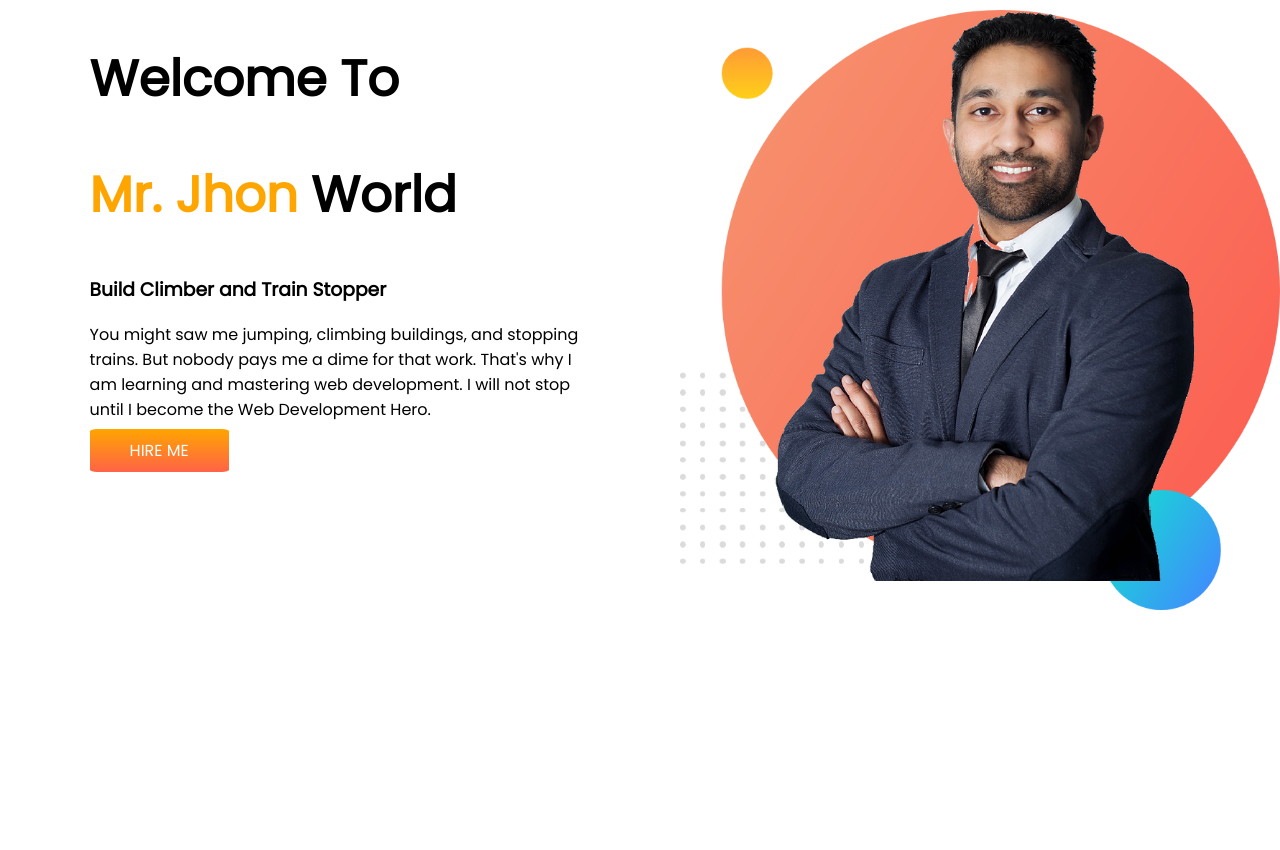
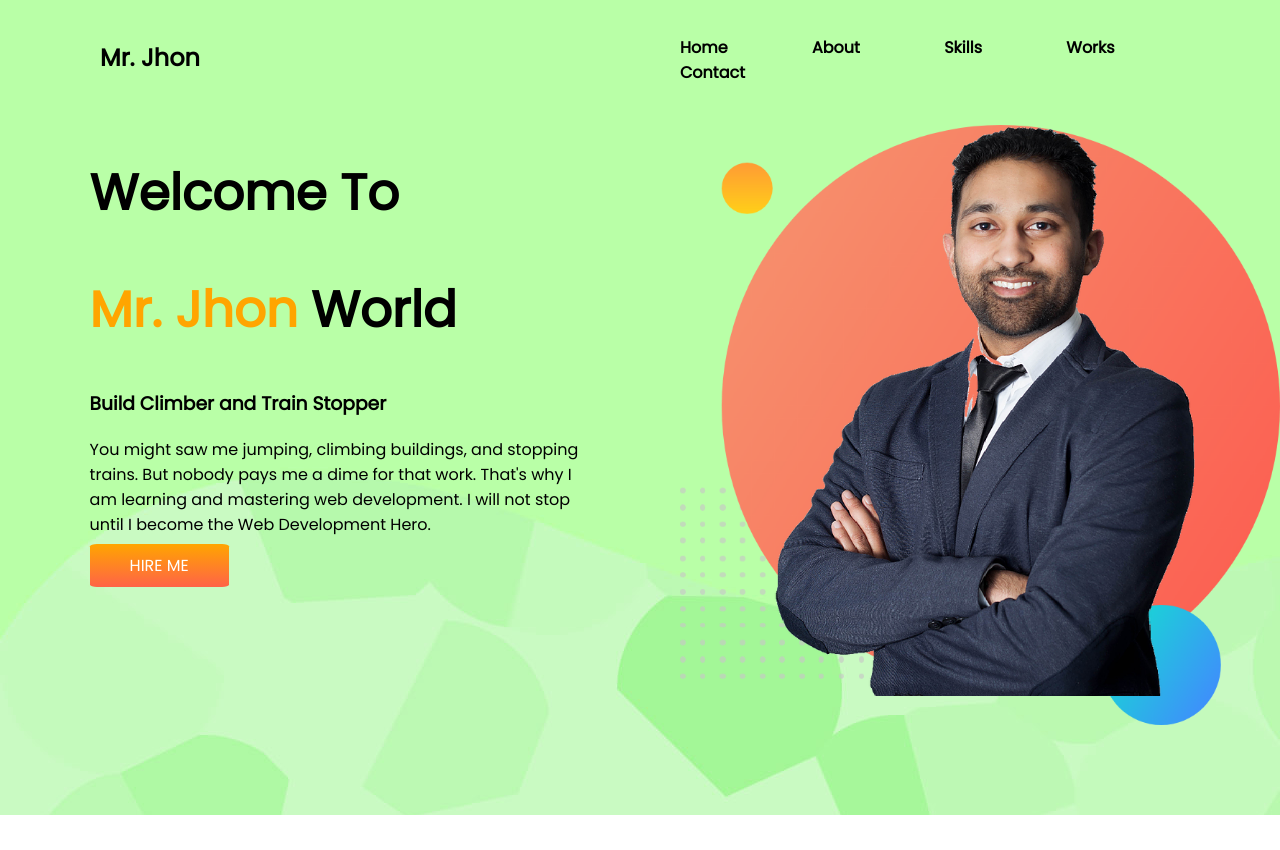
Before and after one commit to DaloarHossan/practices_portfolio, a plain HTML site: page index.html in a window 1280 px wide. After the commit the page ends 815 px from the top, so only its background shows below. Drawn offline with Linux system fonts and the light colour scheme.

Commit message:
second_commit

```diff
--- a/index.html
+++ b/index.html
@@ -11,6 +11,18 @@
 </head>
 <body>
     <section>
+        <div><h2>Mr. Jhon</h2></div>
+        <div class="first_option">
+        <a  class="top_button" href="Home">Home</a>
+        <a class="top_button" href="About">About</a>
+        <a class="top_button" href="skill">Skills</a>
+        <a class="top_button" href="Works">Works</a>
+        <a class="top_button" href="Contact">Contact</a>
+
+    </div>
+</section>
+
+    <section class="second_section">
     <div class="width">
         <h1>Welcome To </h1>
     <h1><span>Mr. Jhon </span>World</h1>
@@ -23,5 +35,7 @@
     </div>
     </section>
 
+
+
 </body>
 </html>
--- a/style.css
+++ b/style.css
@@ -1,6 +1,6 @@
-section{
+.second_section{
     display: flex;
-    padding-bottom: 150px;
+
     height: 700px;
 }
 h1{
@@ -24,6 +24,8 @@ h3{
 body{
     margin: 0;
     font-family: 'Poppins', sans-serif;
+
+    background-repeat: none;
 }
 .ancore{
     background-image: linear-gradient(orange, tomato);
@@ -33,9 +35,39 @@ body{
     border-radius: 5%;
 
 }
-a{
-    margin-top: 10px;
-}
+
+
 img{
     padding-top: 10px;
 }
+.first_option{
+
+    padding-top: 35px;
+
+
+}
+
+h2{
+    padding: 20px;
+    margin-left: 80px;
+}
+.top_button{
+
+    text-decoration: none;
+    font-weight: 700;
+    color: black;
+    padding:10px 40px;
+    border-radius: 5%;
+
+
+}
+div{
+    width: 50%;
+}
+section{
+    display: flex;
+    background-image: url(light-sage-green-background.jpg);
+}
+a:hover{
+    background-color: orange;
+}
```
Also changed, not shown: light-sage-green-background.jpg (added).
